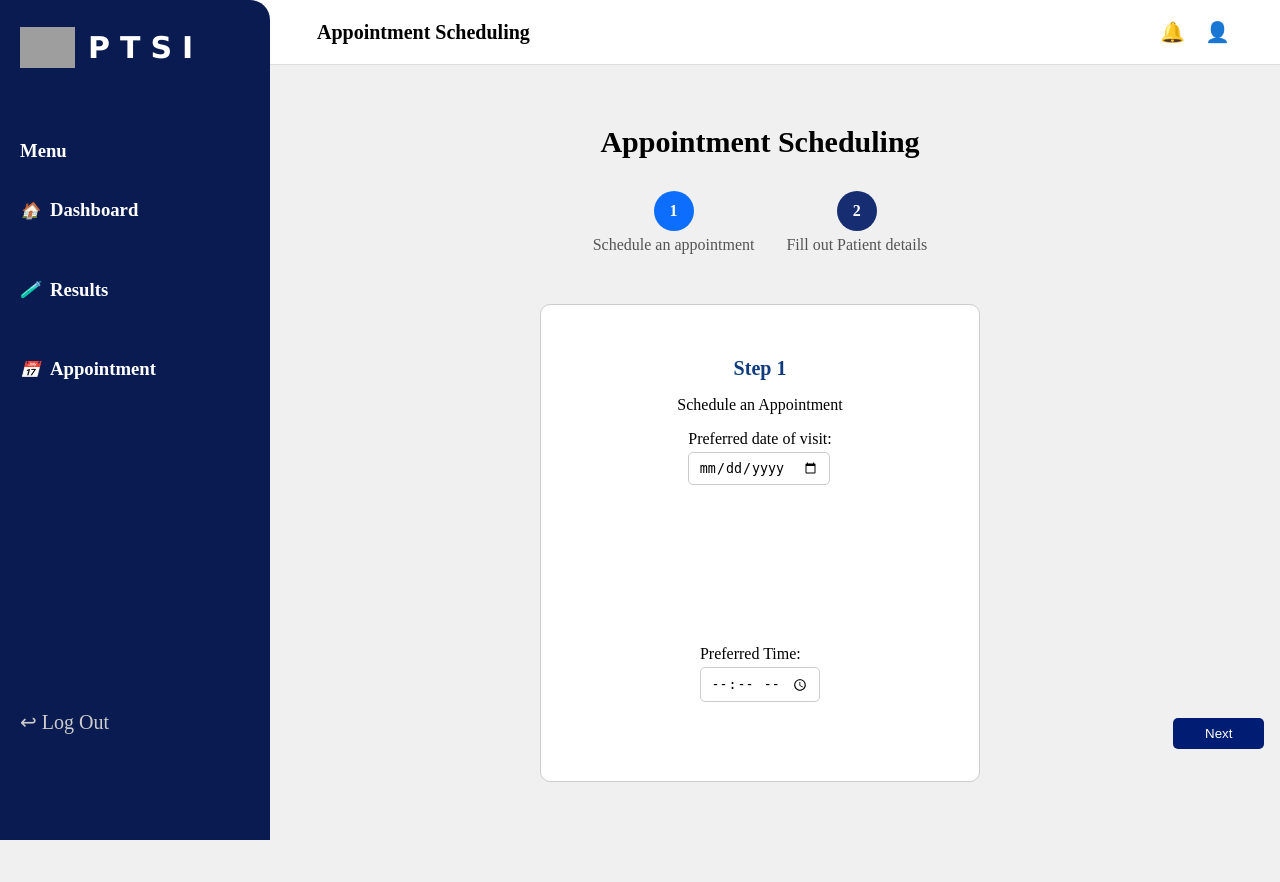
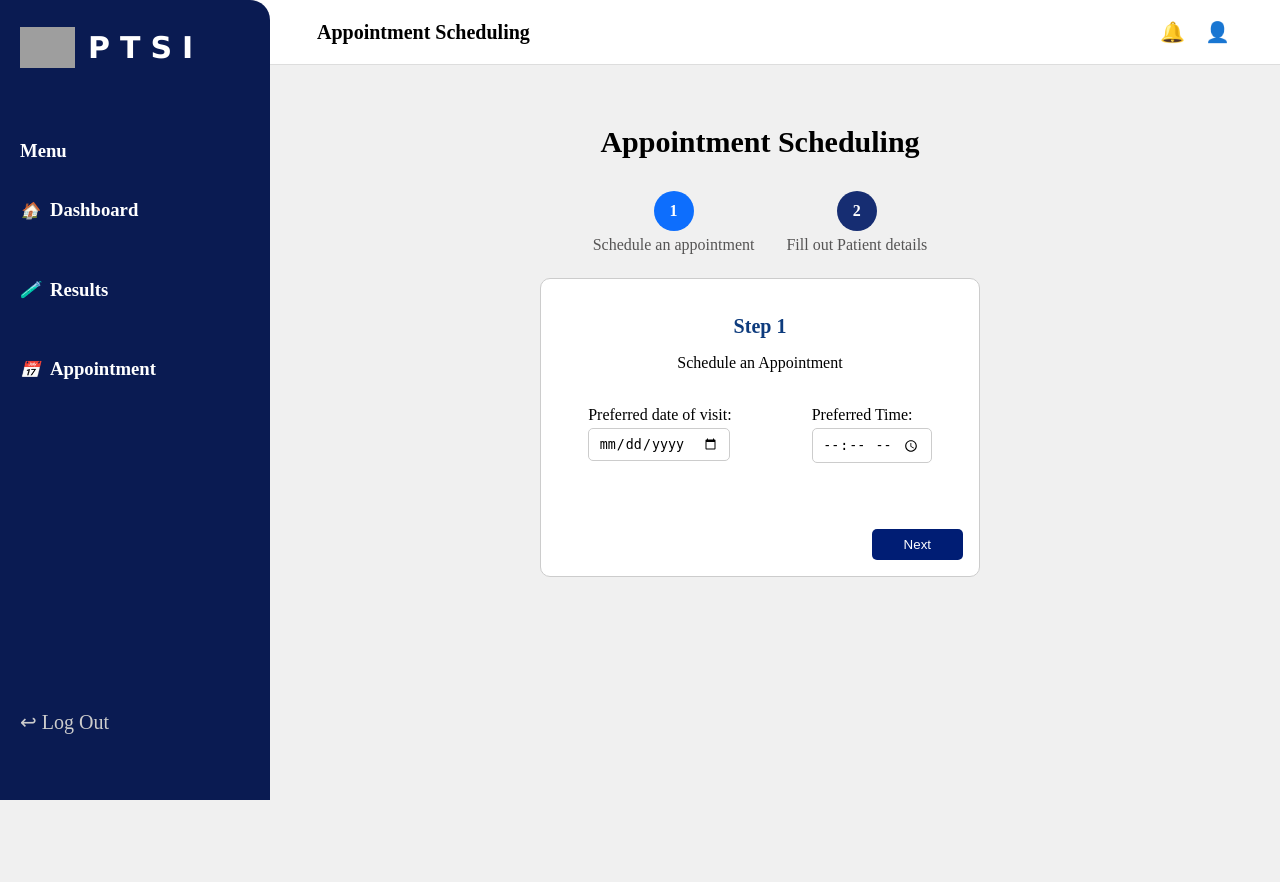
Before and after one commit to kristinejoybarrina/PTSI-Project, a PHP site: page /appointment.html in a window 1280 px wide. After the commit the page ends 800 px from the top, so only its background shows below. Run offline with PHP 8.4, Linux system fonts and the light colour scheme; some web fonts are replaced; grey boxes are pictures that could not be loaded.

Commit message:
refactor appointment form layout and styles for improved usability

```diff
--- a/appointment.html
+++ b/appointment.html
@@ -46,21 +46,22 @@
     </div>
 
     <div class="step-box">
-        <h3>Step 1</h3>
-        <p>Schedule an Appointment</p>
+    <h3>Step 1</h3>
+    <p>Schedule an Appointment</p>
 
-        <form class="appointment-form">
+    <form class="appointment-form">
         <div class="form-group">
-            <label>Preferred date of visit:</label>
-            <input type="date">
+        <br><label for="date">Preferred date of visit:</label>
+        <input type="date" id="date" name="date">
         </div>
         <div class="form-group">
-            <label>Preferred Time:</label>
-            <input type="time">
+        <br><label for="time">Preferred Time:</label>
+        <input type="time" id="time" name="time">
         </div>
-        </form>
 
-    <div class="form-footer">
+        <!-- Move button here inside form -->
+        <div class="form-footer">
         <button type="submit">Next</button>
+        </div>
+    </form>
     </div>
-    </div>
--- a/sched-style.css
+++ b/sched-style.css
@@ -158,9 +158,9 @@ h2 {
 }
 
 .step-box {
-  margin-top: 50px;
+  margin-top: 20px;
   background-color: white;
-  padding: 2rem;
+  padding: 1rem;
   border: 1px solid #ccc;
   border-radius: 10px;
   text-align: center;
@@ -177,10 +177,10 @@ h2 {
 .appointment-form {
   display: flex;
   justify-content: center;
-  gap: 10rem;
+  gap: 5rem;
   margin-top: 1rem;
   flex-wrap: wrap;
-  align-items: flex-end;
+  align-items: flex-start;
 }
 
 .form-group {
@@ -210,7 +210,9 @@ button {
 }
 
 .form-footer {
-  margin-top: 1rem;
-  text-align: center;
-  margin-left: 600px;
+  text-align: right;  /* para ang button naka-right align sa container */
+  margin-top: -0.9rem;   /* space sa taas para may gap mula sa inputs */
+  margin-left: auto;  /* para mag-push sa right */
+  width: 100%;        /* para kunin buong lapad ng parent */
+  max-width: 500px;
 }
```
